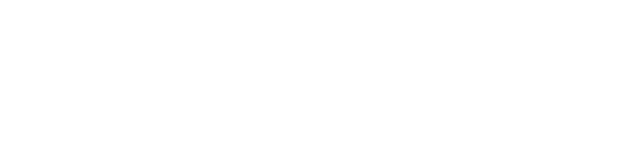
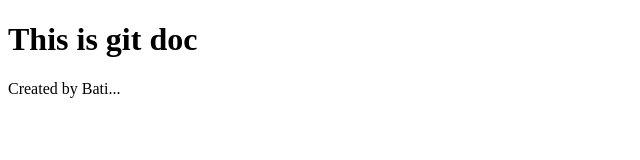
Before and after one commit to bati3702/test2, a plain HTML site: page index.html in a window 1280 px wide. Shown: the whole page, without its empty margins (0-640 px from the left). Drawn offline with Linux system fonts and the light colour scheme.

Commit message:
add somt text to index.html file

```diff
--- a/index.html
+++ b/index.html
@@ -6,6 +6,7 @@
     <title>Document</title>
 </head>
 <body>
-
+    <h1>This is git doc</h1>
+    <p>Created by Bati...</p>
 </body>
 </html>
```
Also changed, not shown: starter.txt.
